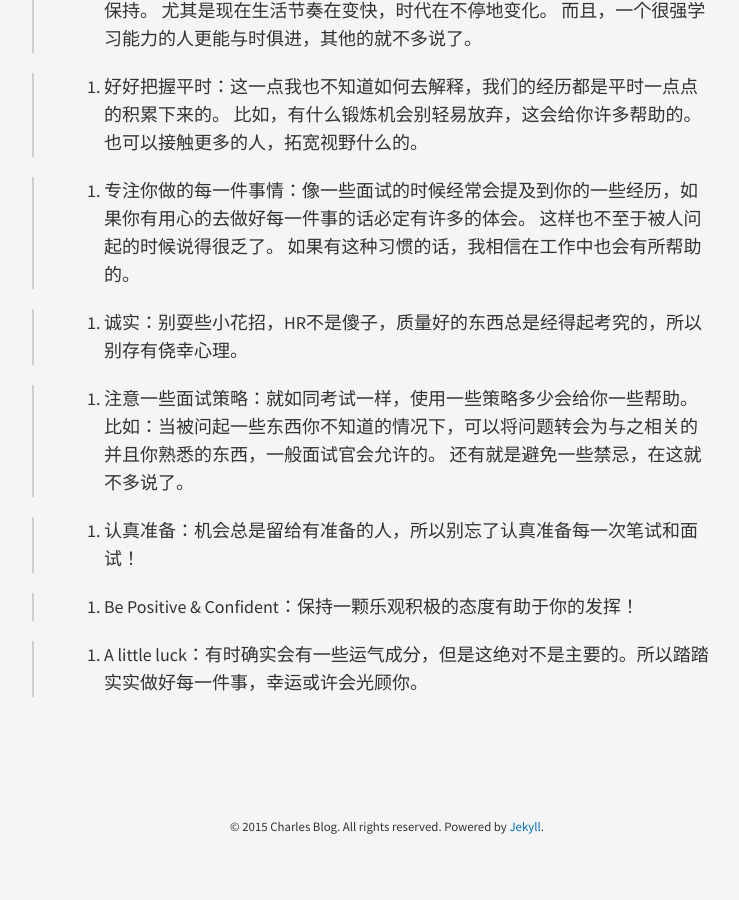
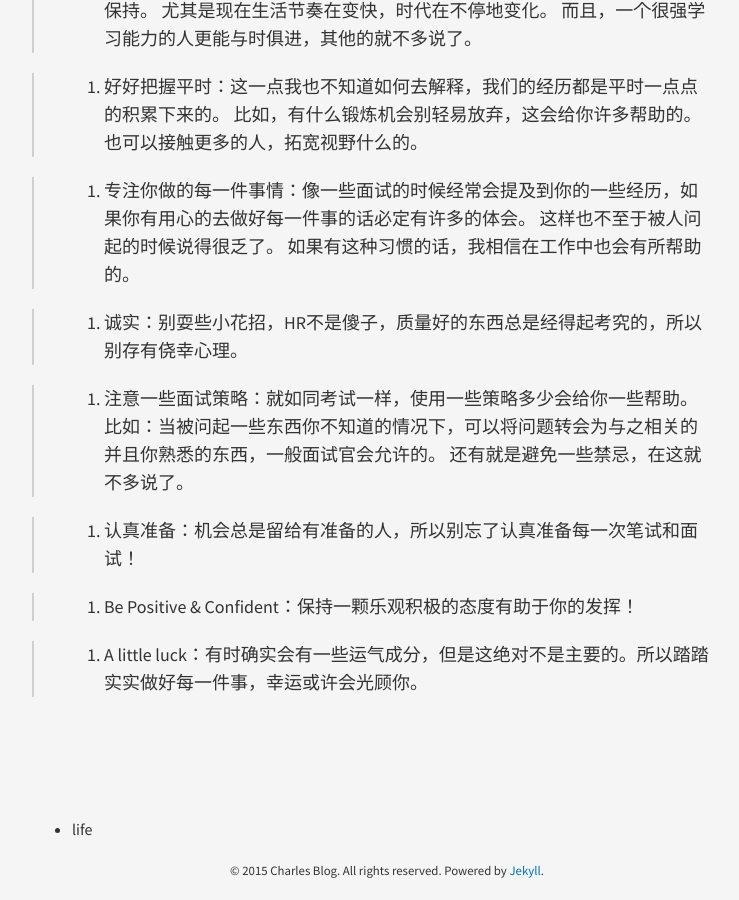
Before and after one commit to JavaCS3/blog, a Jekyll site: the page built from _posts/2013-11-25-September-to-November.md, in a window 1280 px wide and 900 px high, scrolled down 1611 px. Shown: the whole window, without its empty margins (253-992 px from the left). Built offline with Jekyll 4.4.1, drawn with Linux system fonts in a browser that asks for light colours; nearby versions of some CDN libraries; Markdown is read by kramdown in place of the engine named in the settings; before the commit the page ends 2467 px from its top, so only the background shows below that.

Commit message:
add category to each post

```diff
--- a/_layouts/post.html
+++ b/_layouts/post.html
@@ -8,3 +8,8 @@ layout: default
 
   {{ content }}
 </article>
+<div>
+    <ul class="tags">
+        <li>{{ page.category }}</li>
+    </ul>
+</div>
```
